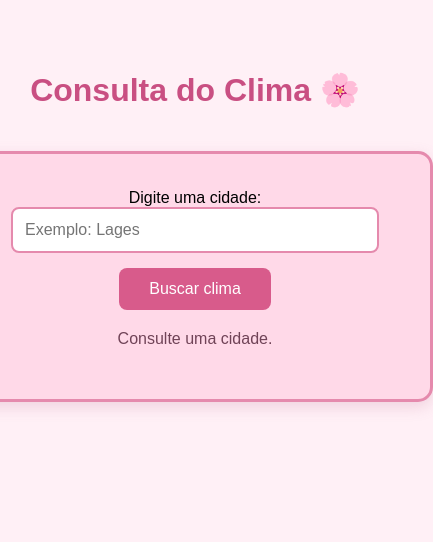
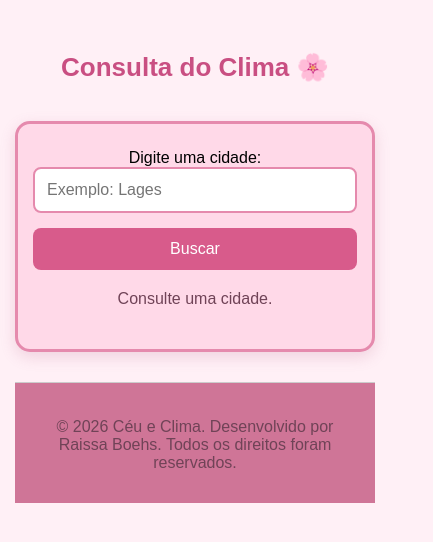
Before and after one commit to raissaboehs-creator/reposit-rio-clima-tempo, a plain HTML site: page index.html in a window 390 px wide. Shown: the whole page, 433 px wide, since content can reach past the window. Drawn offline with Linux system fonts and the light colour scheme.

Commit message:
Fiz a expansão

```diff
--- a/index.html
+++ b/index.html
@@ -24,7 +24,7 @@
 
             <input type="text" id="cidade" placeholder="Exemplo: Lages"> <!--O que aparece no lugar para digitar a cidade.-->
 
-            <button id="buscar" type="button">Buscar clima</button> <!--Botão para buscar.-->
+            <button id="buscar" type="button">Buscar</button> <!--Botão para buscar.-->
 
             <p>Consulte uma cidade.</p> <!--Descrição do que o site faz.-->
 
@@ -37,6 +37,10 @@
 
 </main>
 
+<footer>
+    <p>&copy; 2026 Céu e Clima. Desenvolvido por Raissa Boehs. Todos os direitos foram reservados.</p>
+</footer>
+
 <script src="script.js"></script> <!--Link do JavaScript.-->
 
 </body>
--- a/style.css
+++ b/style.css
@@ -1,33 +1,56 @@
-/* Página inteira */
+/*Página inteira*/
+
+*{
+    box-sizing: border-box;
+}
 body {
+
     margin: 0;
+
     padding: 0;
+
     background-color: #fff0f6;
+
     font-family: Arial, sans-serif;
 
     display: flex;
+
     flex-direction: column;
+
     align-items: center;
+
 }
 
-/* Título */
+/* Título da página*/
+
 header {
+
     margin-top: 50px;
+
 }
 
 h1 {
+
     color: #c94f82;
+
     font-size: 32px;
+
     text-align: center;
+
 }
 
-/* QUADRADO ao redor da consulta */
+/* Quadrado ao redor da consulta */
+
 article {
+
     background-color: #ffd9e8;
+
     border: 3px solid #e58aad;
+
     border-radius: 15px;
 
     width: 400px;
+
     padding: 35px;
 
     margin-top: 20px;
@@ -35,44 +58,160 @@ article {
     text-align: center;
 
     box-shadow: 0 5px 15px rgba(180, 90, 130, 0.2);
+
 }
 
 /* Campo para digitar a cidade */
+
 input {
+
     width: 85%;
+
     padding: 12px;
 
     border: 2px solid #e58aad;
+
     border-radius: 8px;
 
     font-size: 16px;
+
     outline: none;
+
 }
 
 /* Botão */
+
 button {
+
     margin-top: 15px;
 
     padding: 12px 30px;
 
     background-color: #d85b8b;
+
     color: white;
 
     border: none;
+
     border-radius: 8px;
 
     font-size: 16px;
+
     cursor: pointer;
+
 }
 
 /* Efeito do botão */
+
 button:hover {
+
     background-color: #bd4775;
+
 }
 
-/* Texto */
+/* A descrição */
+
 p {
+
     color: #704357;
+
     font-size: 16px;
+
     margin-top: 20px;
+
 }
+
+footer {
+    text-align: center;
+    padding: 15px;
+    border-top: 1px solid #ccc;
+    margin-top: 30px;
+    background-color: #cf7597;
+    color: #ccc;
+}
+/* Ajuste para funcionar em celulares */
+@media (max-width: 480px) {
+
+    header {
+        margin-top: 20px;
+    }
+
+    h1 {
+        font-size: 26px;
+    }
+
+    article {
+        width: 90%;
+        padding: 25px 15px;
+    }
+
+    input {
+        width: 100%;
+    }
+
+    button {
+        width: 100%;
+    }
+}
+
+/* Para funcionar em celular */
+
+@media (max-width: 599px) {
+
+    body {
+        padding: 15px;
+    }
+
+    header {
+        margin-top: 20px;
+    }
+
+    h1 {
+        font-size: 26px;
+    }
+
+    article {
+        width: 100%;
+        max-width: 400px;
+        padding: 25px 15px;
+    }
+
+    input {
+        width: 100%;
+    }
+
+    button {
+        width: 100%;
+    }
+}
+
+/* Para funcionar em tablet */
+
+@media (min-width: 600px) and (max-width: 1023px) {
+
+    body {
+        padding: 25px;
+    }
+
+    header {
+        margin-top: 30px;
+    }
+
+    h1 {
+        font-size: 30px;
+    }
+
+    article {
+        width: 80%;
+        max-width: 480px;
+        padding: 30px;
+    }
+
+    input {
+        width: 80%;
+    }
+
+    button {
+        width: auto;
+    }
+}
```
Also changed, not shown: manifest.json (added), sw.js (added).
